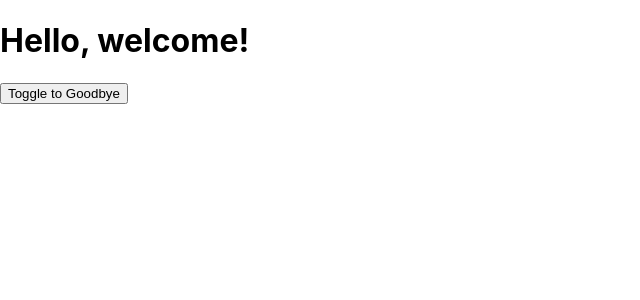
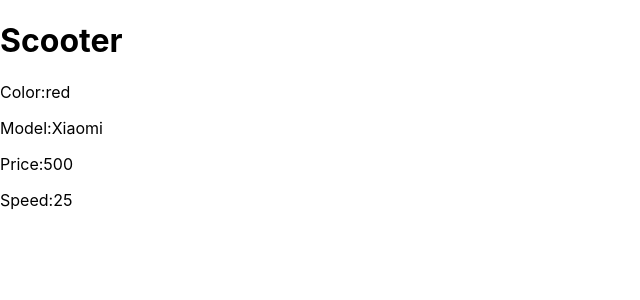
Before and after one commit to Riktha-L/My-app, a React (Create React App) app: page / in a window 1280 px wide. Shown: the top 300 px of the page, without its empty margins (0-640 px from the left). Built offline with nearby package versions, Linux system fonts and the light colour scheme.

Commit message:
Multiple state in hooks

```diff
--- a/src/App.js
+++ b/src/App.js
@@ -1,8 +1,8 @@
 import React from 'react';
-import ToggleMessage from './Components/ToggleMessage';
+import Scooter from './Components/Scooter';
 function App() {
   return (
-    <ToggleMessage />
+   <Scooter/>
   )
 }
 
--- /dev/null
+++ b/src/Components/Scooter.js
@@ -0,0 +1,18 @@
+import { useState } from "react";
+
+function Scooter(){
+  const [color, setColor] = useState("red");
+  const [model, setModel] = useState("Xiaomi");
+  const [price, setPrice] = useState(500);
+  const [speed, setSpeed] = useState(25);
+  return(
+  <>
+  <h1>Scooter</h1>
+  <p>Color:{color}</p>
+  <p>Model:{model}</p>
+  <p>Price:{price}</p>
+  <p>Speed:{speed}</p>
+  </>
+  )
+}
+export default Scooter;
```
